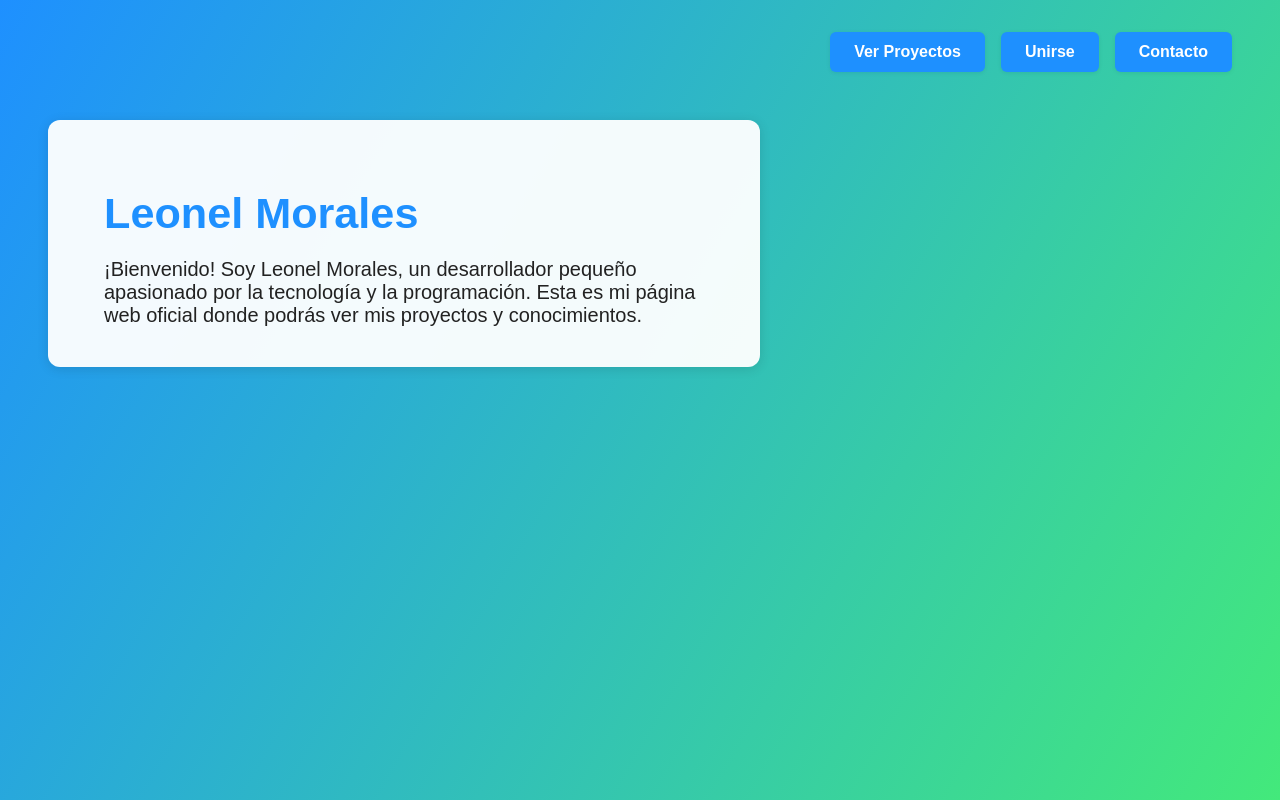
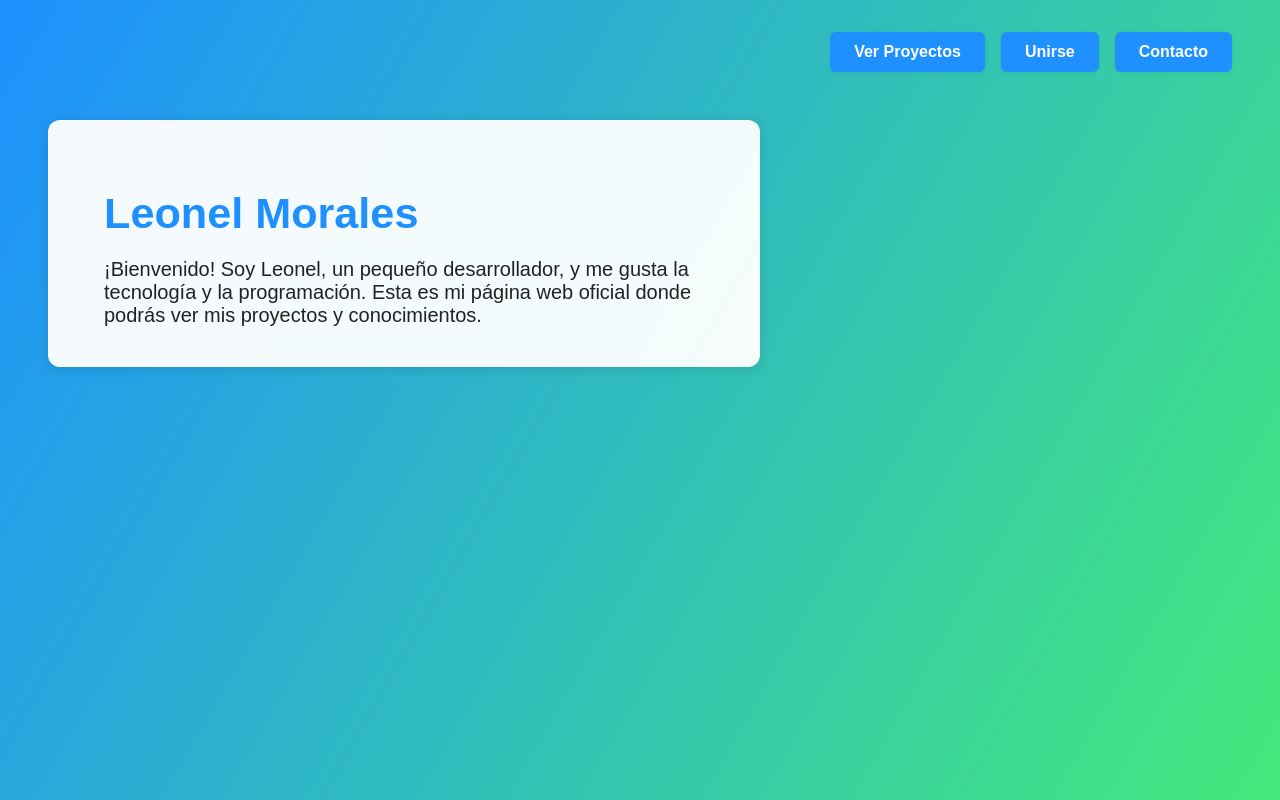
Before and after one commit to LeonelDev14/LeonelDev14.github.io, a plain HTML site: page index.html in a window 1280 px wide. Drawn offline with Linux system fonts and the light colour scheme.

Commit message:
Update index.html

```diff
--- a/index.html
+++ b/index.html
@@ -147,7 +147,7 @@
         <div class="descripcion" id="descripcion">
             <h1>Leonel Morales</h1>
             <p>
-                ¡Bienvenido! Soy Leonel Morales, un desarrollador pequeño apasionado por la tecnología y la programación. Esta es mi página web oficial donde podrás ver mis proyectos y conocimientos.
+                ¡Bienvenido! Soy Leonel, un pequeño desarrollador, y me gusta la tecnología y la programación. Esta es mi página web oficial donde podrás ver mis proyectos y conocimientos.
             </p>
         </div>
     </div>
```
